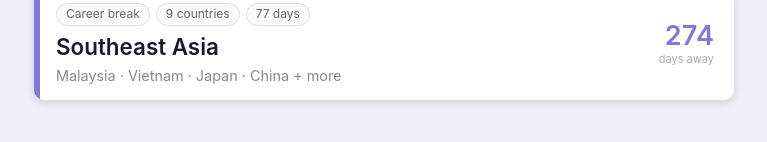
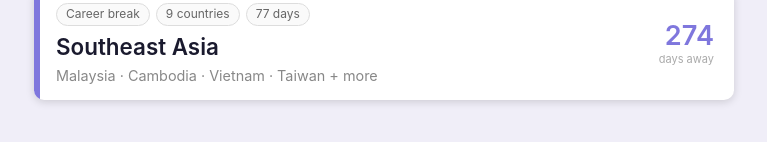
Before and after one commit to 22341/travel-stuff, a React (Vite) app: page / in a window 1280 px wide. Shown: the part 672-814 px from the top of the page, without its empty margins (256-1023 px from the left). Built offline with nearby package versions, Linux system fonts and the light colour scheme.

Commit message:
home update

```diff
--- a/src/data/trips.ts
+++ b/src/data/trips.ts
@@ -46,7 +46,7 @@ export const trips: Trip[] = [
     year: 2027,
     startDate: "2027-02-06",
     tags: ["Career break", "9 countries", "77 days"],
-    description: "Malaysia · Vietnam · Japan · China + more",
+    description: "Malaysia · Cambodia · Vietnam · Taiwan + more",
     accentColor: "#7F77DD",
   },
 ];
```
